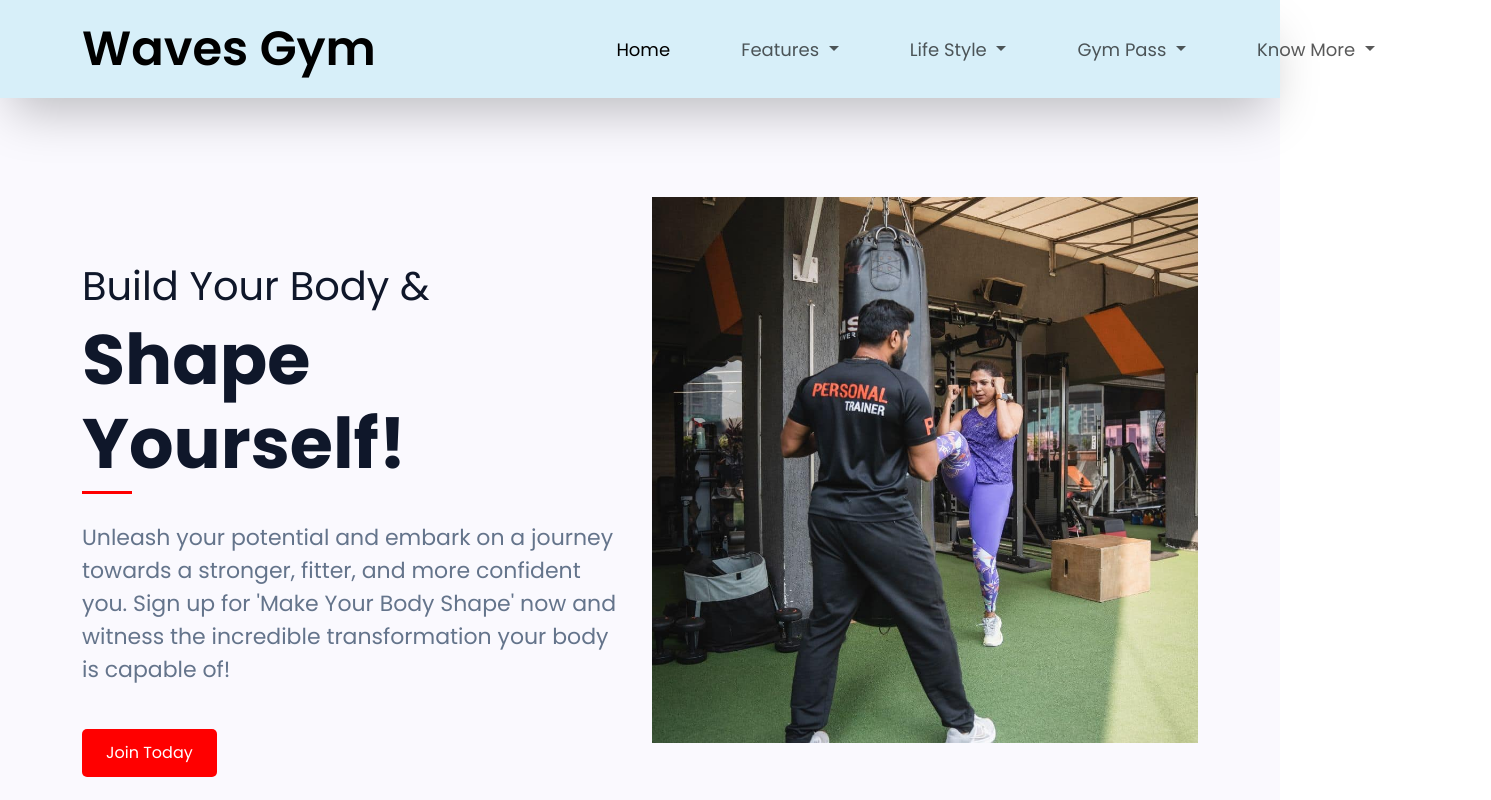
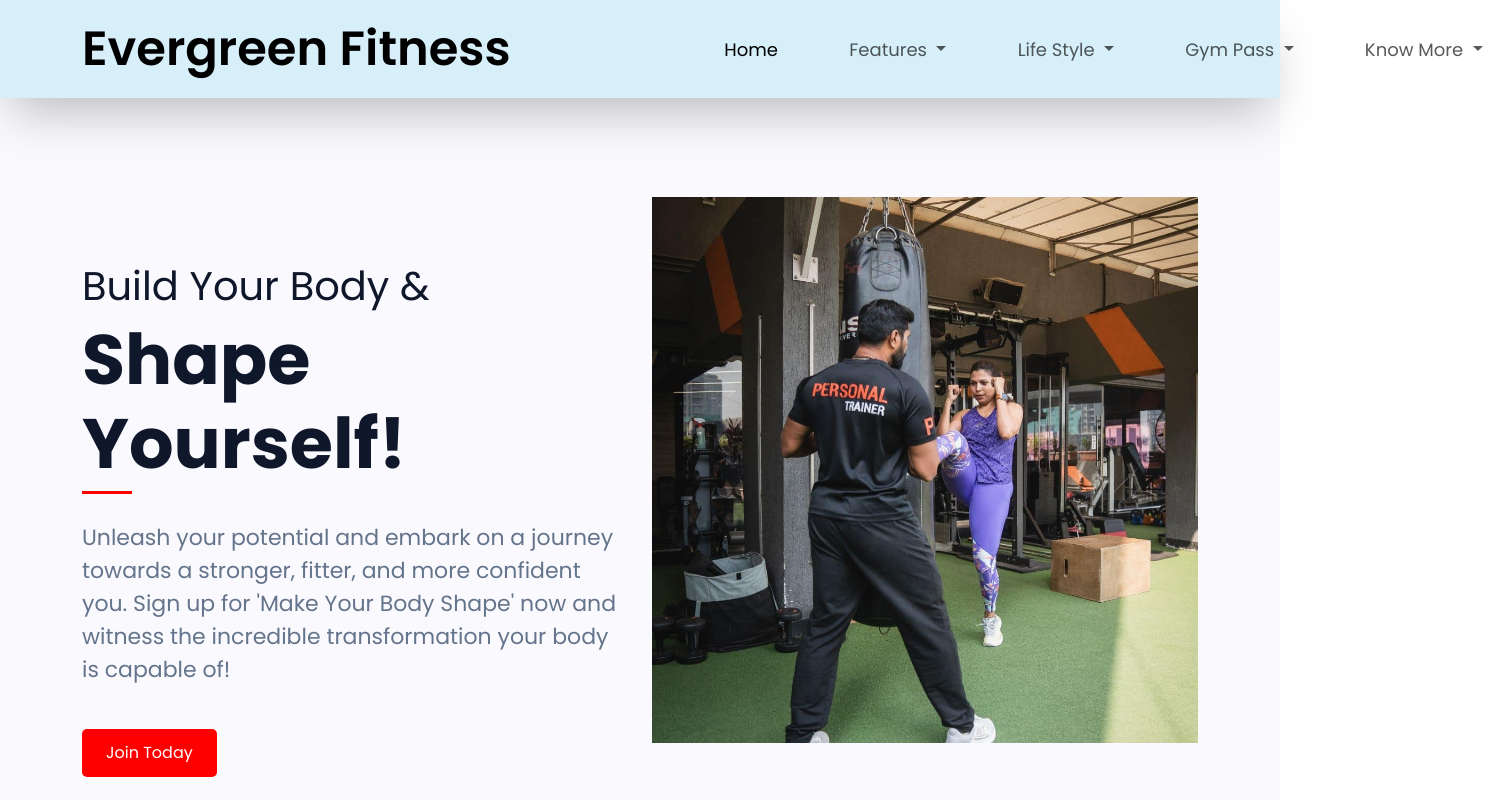
Before and after one commit to imshruti470/wavesgym-A-full-stack-website-, a plain HTML site: page index.html in a window 1280 px wide. Shown: the top 800 px of the page, 1491 px wide, since content can reach past the window. Drawn offline with nearby package versions, Linux system fonts and the light colour scheme.

Commit message:
Update index.html

```diff
--- a/index.html
+++ b/index.html
@@ -24,7 +24,7 @@
     <div class="container">
       <div class="navbar-brand" href="#">
         <a href="index.html" style="font-size: 3rem;">
-          Waves Gym
+          Evergreen Fitness
         </a>
       </div>
       <button class="navbar-toggler" type="button" data-bs-toggle="collapse" data-bs-target="#navbarSupportedContent"
```
